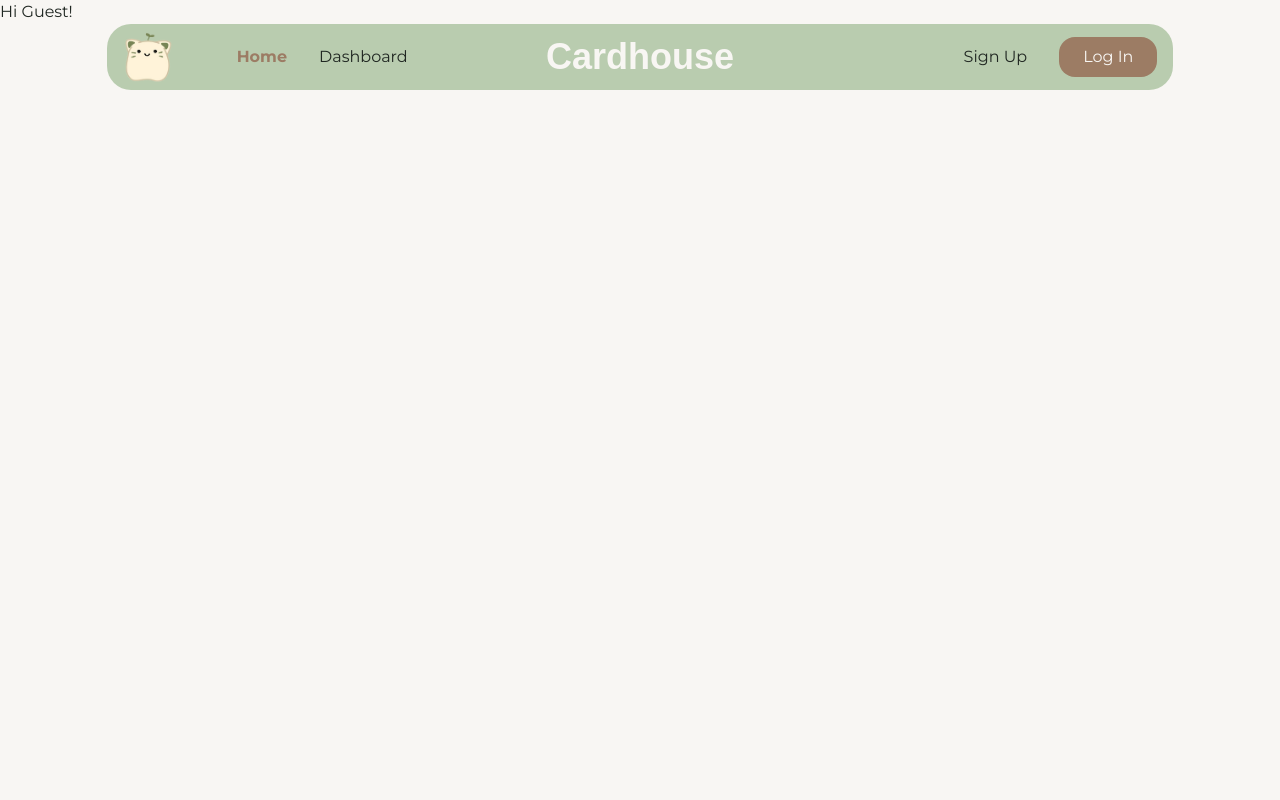
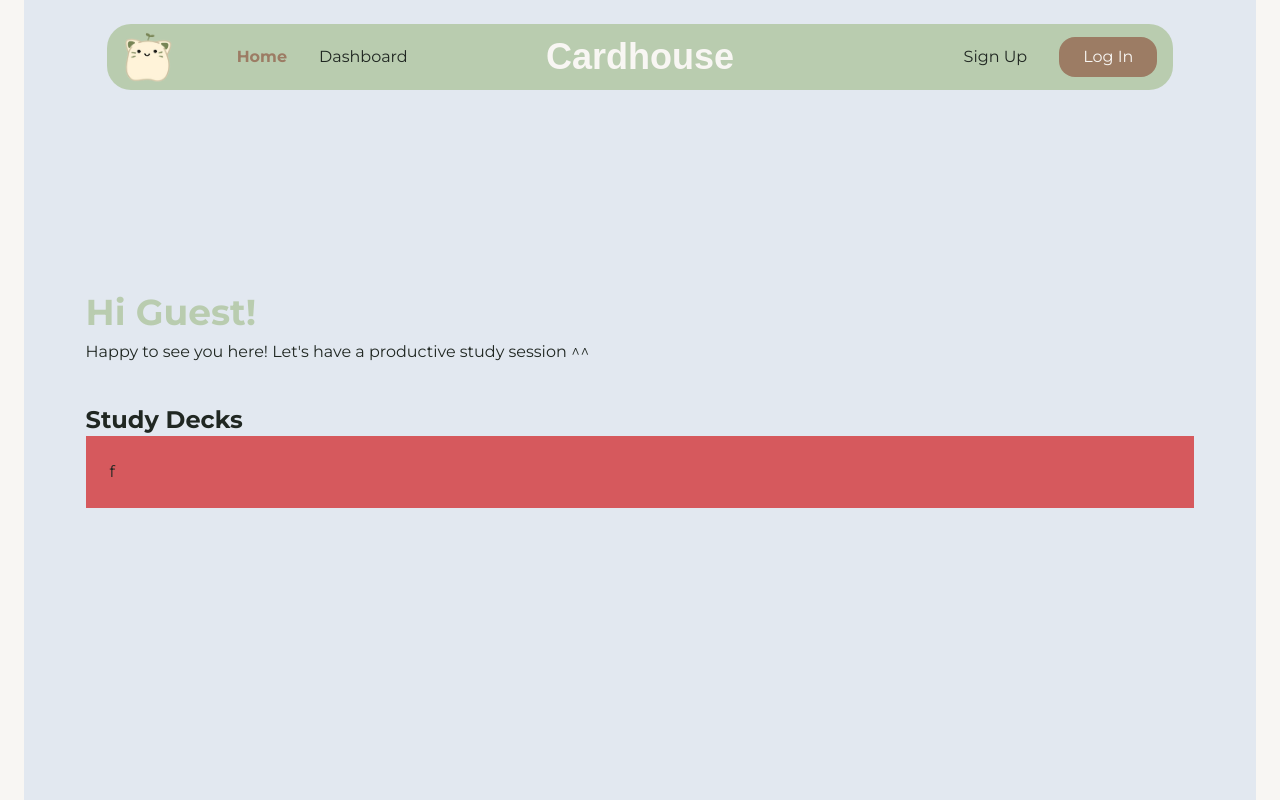
Before and after one commit to phmkhali/Cardhouse, a React (Vite) app in the folder cardhouse/: page /dashboard in a window 1280 px wide. Built offline with nearby package versions, Linux system fonts and the light colour scheme; no server answers; a web font is replaced by a local one.

Commit message:
Dashboard layout

```diff
--- a/cardhouse/src/App.tsx
+++ b/cardhouse/src/App.tsx
@@ -40,7 +40,15 @@ function App() {
           />
           <Route path="/login" element={<Login />} />
           <Route path="/sign-up" element={<SignUp />} />
-            <Route path="/dashboard" element={<Dashboard />} />
+          <Route
+            path="/dashboard"
+            element={
+              <Dashboard
+                selectedPage={selectedPage}
+                setSelectedPage={setSelectedPage}
+              />
+            }
+          />
         </Routes>
       </div>
     </Router>
--- a/cardhouse/src/scenes/dashboard/index.tsx
+++ b/cardhouse/src/scenes/dashboard/index.tsx
@@ -1,31 +1,49 @@
 import React, { useEffect, useState } from "react";
 import { onAuthStateChanged } from "firebase/auth";
 import { auth } from "@/firebaseSetup";
+import { SelectedPage } from "@/shared/types";
 
-type Props = {};
+type Props = {
+  selectedPage: SelectedPage;
+  setSelectedPage: (value: SelectedPage) => void;
+};
 
-const Dashboard = (props: Props) => {
+const Dashboard = ({ selectedPage, setSelectedPage }: Props) => {
   const [displayName, setDisplayName] = useState<string | null>(null);
 
   useEffect(() => {
     const unsubscribe = onAuthStateChanged(auth, (user) => {
       if (user) {
         const uid = user.uid;
-        const displayName = user.displayName || "User"; // Fallback to "User" if displayName is null
+        const displayName = user.displayName || "User";
         console.log("uid", uid);
         console.log("displayName", displayName);
         setDisplayName(displayName);
       } else {
         console.log("User is logged out");
-        setDisplayName(null); // Clear displayName if logged out
+        setDisplayName(null);
       }
     });
 
-    // Cleanup subscription on component unmount
     return () => unsubscribe();
   }, []);
 
-  return <p>Hi {displayName ? displayName : "Guest"}!</p>;
+  return (
+    <section id="dashboard" className="h-[100vh] w-[100wv] flex flex-col items-center justify-center mx-6 bg-slate-200">
+        {/* HEADER TEXT */}
+      <div className=" w-[90%] h-auto flex flex-col overflow-hidden gap-2">
+        <h1 className="text-4xl font-bold text-secondary">
+          Hi {displayName ? displayName : "Guest"}!
+        </h1>
+        <p>Happy to see you here! Let's have a productive study session ^^</p>
+      </div>
+      {/* DECKS GALLERY */}
+      <h2 className="w-[90%] font-bold text-2xl mt-10">Study Decks</h2>
+      <div className="w-[90%] h-auto flex flex-row gap-4 overflow-hidden bg-flower-pink -500 p-6">
+        <p>f</p>
+      </div>
+    </section>
+  );
 };
 
 export default Dashboard;
```
Lines whose indentation alone changed are shown as unchanged.
